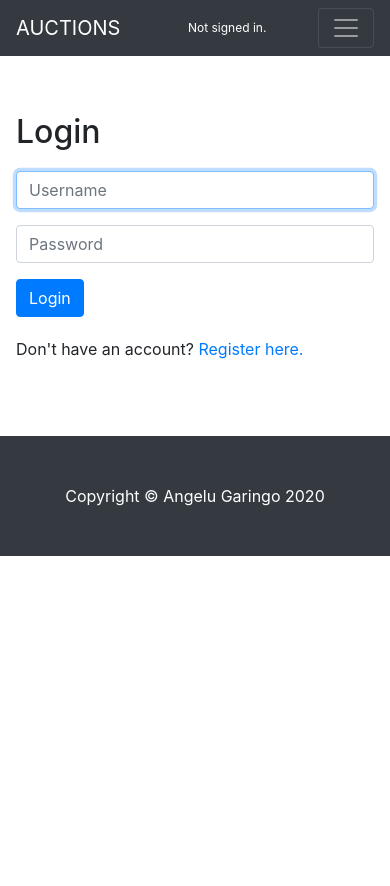
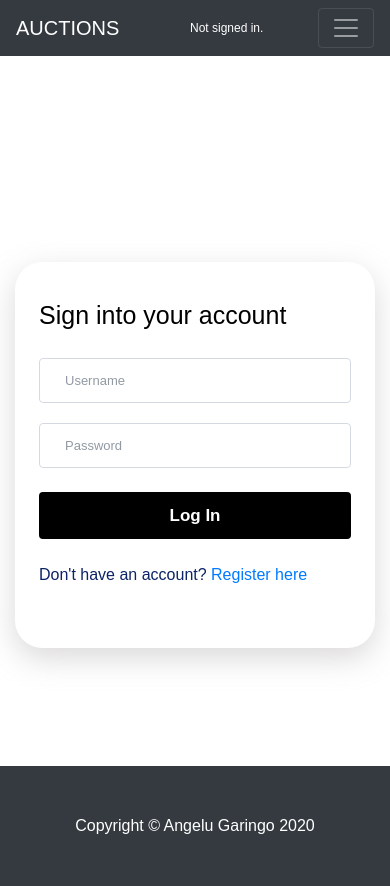
Before and after one commit to algaringo/e-commerce-website, a Django app: page /login in a window 390 px wide. Before the commit the page ends 556 px from the top, so only its background shows below. Run offline with Django 3.2, Linux system fonts and the light colour scheme; parts of the project's set-up code (start-up, migrations or seed data) failed here and were passed over; some libraries are stand-ins or nearby versions; grey boxes are pictures that could not be loaded.

Commit message:
Add files via upload

```diff
--- a/auctions/admin.py
+++ b/auctions/admin.py
@@ -1,5 +1,5 @@
 from django.contrib import admin
-from .models import Listing, Bidding, Watchlist, Closebid, Comment
+from .models import Listing, Bidding, Watchlist, Closebid, Comment, Category
 
 # Register your models here.
 
@@ -18,8 +18,12 @@ class ClosebidAdmin(admin.ModelAdmin):
 class CommentAdmin(admin.ModelAdmin):
     list_display = ("__str__", "user")
 
+class CategoryAdmin(admin.ModelAdmin):
+    list_display = ("__str__", "name")
+
 admin.site.register(Listing, ListingAdmin)
 admin.site.register(Bidding, BiddingAdmin)
 admin.site.register(Watchlist, WatchlistAdmin)
 admin.site.register(Closebid, ClosebidAdmin)
 admin.site.register(Comment, CommentAdmin)
+admin.site.register(Category, CategoryAdmin)
--- a/auctions/forms.py
+++ b/auctions/forms.py
@@ -1,14 +1,25 @@
 from django import forms
+from .models import Listing, Bidding, Comment, Category
 
-from .models import Listing, Bidding, Comment
+CATEGORY = Category.objects.all().values_list('name', 'name')
+CATEGORY1 = {
+    ('', '')
+}
+
+categories = []
+
+for item in CATEGORY:
+    categories.append(item)
+for item in CATEGORY1:
+    categories.append(item)
 
 class ListingForm(forms.ModelForm):
     class  Meta:
         model = Listing
         labels = {
-            'productnames' : 'Listing Title',
+            'productnames' : 'Productname',
             'descriptions' : 'Description',
-            'startingbids' : 'Starting Bid',
+            'startingbids' : 'Starting Bids',
             'images' : 'Image URL',
             'category' : 'Category'
         }
@@ -19,6 +30,10 @@ class ListingForm(forms.ModelForm):
             'images',
             'category'
         ]
+        widgets = {
+            'category': forms.Select(choices=categories, attrs={'class': 'form-control'})
+        }
+
 
 class BiddingForm(forms.ModelForm):
     class  Meta:
--- /dev/null
+++ b/auctions/static/auctions/categories.css
@@ -0,0 +1,24 @@
+.btn-squared-default
+{
+    width: 30% !important;
+    height: 30% !important;
+    font-size: 10px;
+}
+
+    .btn-squared-default:hover
+    {
+        border: 3px solid white;
+        font-weight: 800;
+    }
+
+.btn-squared-default-plain
+{
+    width: 30% !important;
+    height: 30% !important;
+    font-size: 10px;
+}
+
+    .btn-squared-default-plain:hover
+    {
+        border: 0px solid white;
+    }
--- /dev/null
+++ b/auctions/static/auctions/login.css
@@ -0,0 +1,99 @@
+body {
+    font-family: "Karla", sans-serif;
+    min-height: 100vh; }
+
+  .brand-wrapper {
+    margin-bottom: 19px; }
+    .brand-wrapper .logo {
+      height: 37px; }
+
+.underlineHover:after {
+display: block;
+left: 0;
+bottom: -10px;
+width: 0;
+height: 2px;
+background-color: #56baed;
+content: "";
+transition: width 0.2s;
+}
+
+.underlineHover:hover {
+    color: #0d0d0d;
+  }
+
+  .underlineHover:hover:after{
+    width: 50%;
+  }
+
+  .login-card {
+    border: 0;
+    border-radius: 27.5px;
+    box-shadow: 0 10px 30px 0 rgba(172, 168, 168, 0.43);
+    overflow: hidden; }
+    .login-card-img {
+      border-radius: 0;
+      position: absolute;
+      width: 100%;
+      height: 100%;
+      -o-object-fit: cover;
+         object-fit: cover; }
+    .login-card .card-body {
+      padding: 85px 60px 60px; }
+      @media (max-width: 422px) {
+        .login-card .card-body {
+          padding: 35px 24px; } }
+    .login-card-description {
+      font-size: 25px;
+      color: #000;
+      font-weight: normal;
+      margin-bottom: 23px; }
+    .login-card form {
+      max-width: 326px; }
+    .login-card .form-control {
+      border: 1px solid #d5dae2;
+      padding: 15px 25px;
+      margin-bottom: 20px;
+      min-height: 45px;
+      font-size: 13px;
+      line-height: 15;
+      font-weight: normal; }
+      .login-card .form-control::-webkit-input-placeholder {
+        color: #919aa3; }
+      .login-card .form-control::-moz-placeholder {
+        color: #919aa3; }
+      .login-card .form-control:-ms-input-placeholder {
+        color: #919aa3; }
+      .login-card .form-control::-ms-input-placeholder {
+        color: #919aa3; }
+      .login-card .form-control::placeholder {
+        color: #919aa3; }
+    .login-card .login-btn {
+      padding: 13px 20px 12px;
+      background-color: #000;
+      border-radius: 4px;
+      font-size: 17px;
+      font-weight: bold;
+      line-height: 20px;
+      color: #fff;
+      margin-bottom: 24px; }
+      .login-card .login-btn:hover {
+        border: 1px solid #000;
+        background-color: transparent;
+        color: #000; }
+    .login-card .forgot-password-link {
+      font-size: 14px;
+      color: #919aa3;
+      margin-bottom: 12px; }
+    .login-card-footer-text {
+      font-size: 16px;
+      color: #0d2366;
+      margin-bottom: 60px; }
+      @media (max-width: 767px) {
+        .login-card-footer-text {
+          margin-bottom: 24px; } }
+    .login-card-footer-nav a {
+      font-size: 14px;
+      color: #919aa3; }
+
+  /*# sourceMappingURL=login.css.map */
--- a/auctions/static/auctions/styles.css
+++ b/auctions/static/auctions/styles.css
@@ -1,3 +1,29 @@
+.mdl-grid {
+	max-width: 600px;
+}
+.mdl-card__media {
+	margin: 0;
+}
+.mdl-card__media > img {
+	max-width: 100%;
+}
+.mdl-card__actions {
+	display: flex;
+	box-sizing:border-box;
+	align-items: center;
+}
+.mdl-card__actions > .mdl-button--icon {
+	margin-right: 3px;
+	margin-left: 3px;
+}
+
+span.text {
+    display: block;
+    width: 100px;
+    overflow: hidden;
+    white-space: nowrap;
+    text-overflow: ellipsis;
+  }
 .comments-details button.btn.dropdown-toggle,
 .comments-details .total-comments {
     font-size: 18px;
--- a/auctions/templates/auctions/layout.html
+++ b/auctions/templates/auctions/layout.html
@@ -11,13 +11,17 @@
         <script src="https://ajax.googleapis.com/ajax/libs/jquery/3.4.1/jquery.min.js"></script>
         <script src="https://cdnjs.cloudflare.com/ajax/libs/popper.js/1.14.7/umd/popper.min.js"></script>
         <script src="https://maxcdn.bootstrapcdn.com/bootstrap/4.3.1/js/bootstrap.min.js"></script>
+        <script src="https://cdn.jsdelivr.net/npm/popper.js@1.16.0/dist/umd/popper.min.js"></script>
         <link href="{% static 'auctions/styles.css' %}" rel="stylesheet">
+        <link href="{% static 'auctions/login.css' %}" rel="stylesheet">
+        <link href="{% static 'auctions/categories.css' %}" rel="stylesheet">
+        <link href="{% static 'auctions/create.css' %}" rel="stylesheet">
 
     </head>
     <body>
     <!-- Navigation -->
     <nav class="navbar navbar-expand-lg navbar-dark bg-dark fixed-top">
-        <div class="container">
+        <div class="container-fluid">
 
         <!-- LEFT SIDE OF HEADER -->
             <a class="navbar-brand" href="{% url 'index' %}">AUCTIONS</a>
--- a/auctions/templates/auctions/listing.html
+++ b/auctions/templates/auctions/listing.html
@@ -171,5 +171,3 @@
 
 
 {% endblock %}
-
-</body>
--- a/auctions/templates/auctions/login.html
+++ b/auctions/templates/auctions/login.html
@@ -2,27 +2,38 @@
 
 {% block body %}
 
-    <div class="w-70 p-3" style="margin: 80px auto 15% auto">
+  <main style="margin-bottom: -150px" class="d-flex align-items-center min-vh-100 py-3 py-md-0" >
+    <div class="container">
+      <div class="card login-card">
+        <div class="row no-gutters">
+          <div class="col-md-5">
+            <img src="https://i.ibb.co/GMr4wg6/Au-1.jpg" alt="login" class="login-card-img">
+          </div>
+          <div class="col-md-7">
+            <div class="card-body">
 
-    <h2>Login</h2>
+            <p class="login-card-description">Sign into your account</p>
 
                 {% if message %}
                     <div>{{ message }}</div>
                 {% endif %}
-
-    <form action="{% url 'login' %}" method="post" style="margin: 20px 0 20px">
+                <form action="{% url 'login' %}" method="post">
                     {% csrf_token %}
                   <div class="form-group">
-            <input autofocus class="form-control" type="text" name="username" placeholder="Username">
+                    <input type="text" id="email" class="form-control" name="username" placeholder="Username">
                   </div>
-        <div class="form-group">
-            <input class="form-control" type="password" name="password" placeholder="Password">
+                  <div class="form-group mb-4">
+                    <input type="password" name="password" placeholder="Password" id="password" class="form-control">
                   </div>
-        <input class="btn btn-primary" type="submit" value="Login">
+                  <input name="login" id="login" class="btn btn-block login-btn mb-4" type="submit" value="Log In">
                 </form>
-
-    Don't have an account? <a href="{% url 'register' %}">Register here.</a>
+            <p class="login-card-footer-text">Don't have an account? <a class="underlineHover" href="{% url 'register' %}">Register here</a></p>
 
             </div>
+          </div>
+        </div>
+      </div>
+        </div>
+  </main>
 
 {% endblock %}
--- a/auctions/urls.py
+++ b/auctions/urls.py
@@ -18,5 +18,7 @@ urlpatterns = [
     path("watchlist", views.watchlist, name="watchlist"),
     path("listing/<int:listingid>/closed", views.closed, name="closed"),
     path("comment/<int:listingid>", views.comment, name="comment"),
-    path("category", views.category, name="category")
+    path("category", views.category, name="category"),
+    path("category/<str:cats>", views.categorylistings, name="categorylistings"),
+    path("listing/closed", views.allclosed, name="allclosed"),
 ]
--- a/auctions/views.py
+++ b/auctions/views.py
@@ -10,7 +10,7 @@ from datetime import datetime
 from django.utils.timezone import now
 
 
-from .models import User, Listing, Bidding, Watchlist, Closebid, Comment
+from .models import User, Listing, Bidding, Watchlist, Closebid, Comment, Category
 
 from .forms import ListingForm, BiddingForm, CommentForm
 
@@ -46,7 +46,8 @@ def createlisting(request):
     else:
         return render(request, "auctions/create.html", {
             'form': form,
-            'creator': creator
+            'creator': creator,
+            'watchcount': watchcount
         })
 
 def listingpage(request,id):
@@ -265,10 +266,17 @@ def closebid(request, listingid):
 @login_required
 def closed(request, listingid):
     closed = Closebid.objects.get(listingid=listingid)
+    try:
+        watch = Watchlist.objects.filter(watcher=request.user.username)
+        watchcount = len(watch)
+    except:
+        watchcount = None
     return render(request, "auctions/closed.html", {
-        "object": closed
+        "object": closed,
+        "watchcount": watchcount
     })
 
+@login_required
 def comment(request, listingid):
     if request.method == "POST":
         comment = Comment.objects.all()
@@ -285,9 +293,50 @@ def comment(request, listingid):
         return redirect('index')
 
 def category(request):
-    category = Listing.objects.all()
+    category = Category.objects.all()
+    closedbid = Closebid.objects.all()
+    try:
+        if Watchlist.objects.get(listingid=listingid):
+            closed = True
+        else:
+            closed = False
+    except:
+        closed = False
+    try:
+        watch = Watchlist.objects.filter(watcher=request.user.username)
+        watchcount = len(watch)
+    except:
+        watchcount = None
     return render(request, "auctions/categories.html", {
-        "object": category
+        "object": category,
+        "watchcount": watchcount,
+        "closed": closed,
+        "closedbid": closedbid
+    })
+
+def categorylistings(request, cats):
+    category_posts = Listing.objects.filter(category=cats)
+    try:
+        watch = Watchlist.objects.filter(watcher=request.user.username)
+        watchcount = len(watch)
+    except:
+        watchcount = None
+    return render(request, 'auctions/categorylistings.html', {
+        'cats': cats,
+        'category_posts': category_posts,
+        'watchcount': watchcount
+    })
+
+def allclosed(request):
+    closedlist = Closebid.objects.all()
+    try:
+        watch = Watchlist.objects.filter(watcher=request.user.username)
+        watchcount = len(watch)
+    except:
+        watchcount = None
+    return render(request, 'auctions/allclosed.html', {
+        'closedlist': closedlist,
+        'watchcount': watchcount
     })
 
 def login_view(request):
```
Also changed, not shown: auctions/models.py (+18 -13 lines), auctions/static/auctions/create.css (added, +72 -0 lines), auctions/templates/auctions/allclosed.html (added, +53 -0 lines), auctions/templates/auctions/categories.html (+22 -22 lines), auctions/templates/auctions/categorylistings.html (added, +57 -0 lines), auctions/templates/auctions/create.html (+23 -12 lines), auctions/templates/auctions/index.html (+17 -9 lines), auctions/templates/auctions/register.html (+21 -15 lines), auctions/templates/auctions/watchlist.html (+13 -4 lines), auctions/migrations/0001_initial.py. Lines whose indentation alone changed are shown as unchanged.
